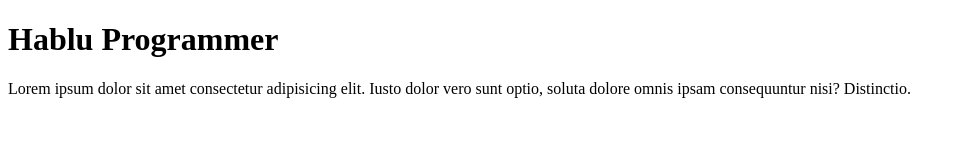
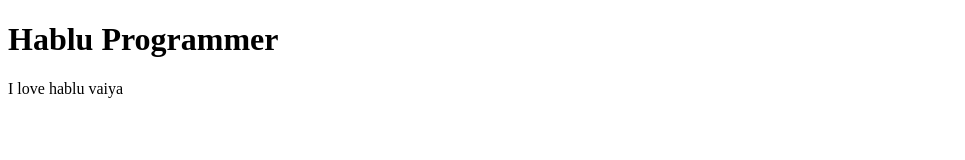
Before and after one commit to arraseladnan/third-website, a plain HTML site: page index.html in a window 1280 px wide. Shown: the whole page, without its empty margins (0-965 px from the left). Drawn offline with Linux system fonts and the light colour scheme.

Commit message:
Update index.html

```diff
--- a/index.html
+++ b/index.html
@@ -8,6 +8,6 @@
 </head>
 <body>
     <h1>Hablu Programmer</h1>
-    <p>Lorem ipsum dolor sit amet consectetur adipisicing elit. Iusto dolor vero sunt optio, soluta dolore omnis ipsam consequuntur nisi? Distinctio.</p>
+    <p>I love hablu vaiya</p>
 </body>
 </html>
```
